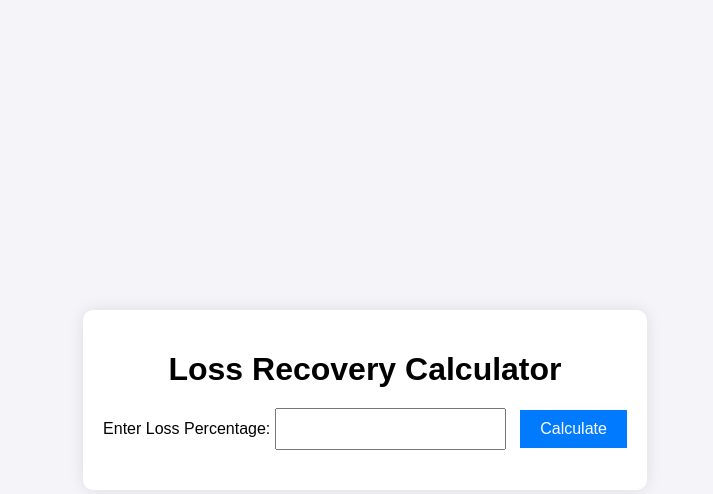
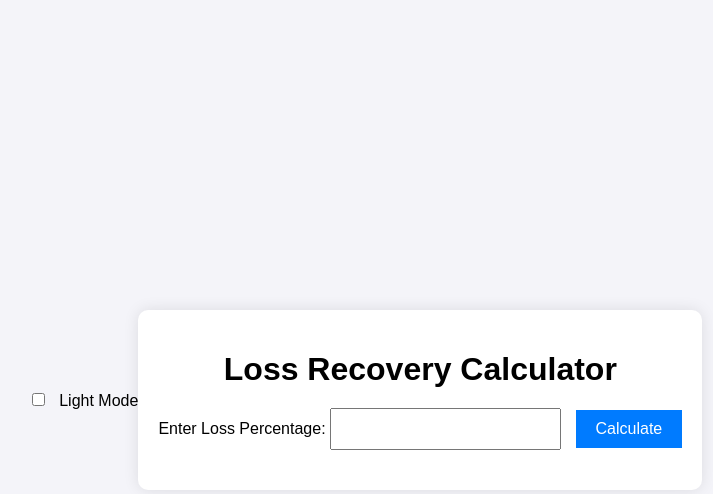
Before and after one commit to X1pherW0lf/Loss_Recv_Calc, a Flask app: page / in a window 1280 px wide. Shown: the top 494 px of the page, without its empty margins (275-988 px from the left). Run offline with Flask 2, Linux system fonts and the light colour scheme.

Commit message:
Update index.html

```diff
--- a/templates/index.html
+++ b/templates/index.html
@@ -7,6 +7,13 @@
     <link rel="stylesheet" href="{{ url_for('static', filename='styles.css') }}">
 </head>
 <body>
+    <div class="theme-toggle">
+        <label class="switch">
+            <input type="checkbox" id="theme-toggle">
+            <span class="slider round"></span>
+        </label>
+        <span id="theme-label">Light Mode</span>
+    </div>
     <div class="container">
         <h1>Loss Recovery Calculator</h1>
         <form method="POST" action="/calculate">
@@ -20,5 +27,7 @@
             </div>
         {% endif %}
     </div>
+
+    <script src="{{ url_for('static', filename='script.js') }}"></script>
 </body>
 </html>
```
